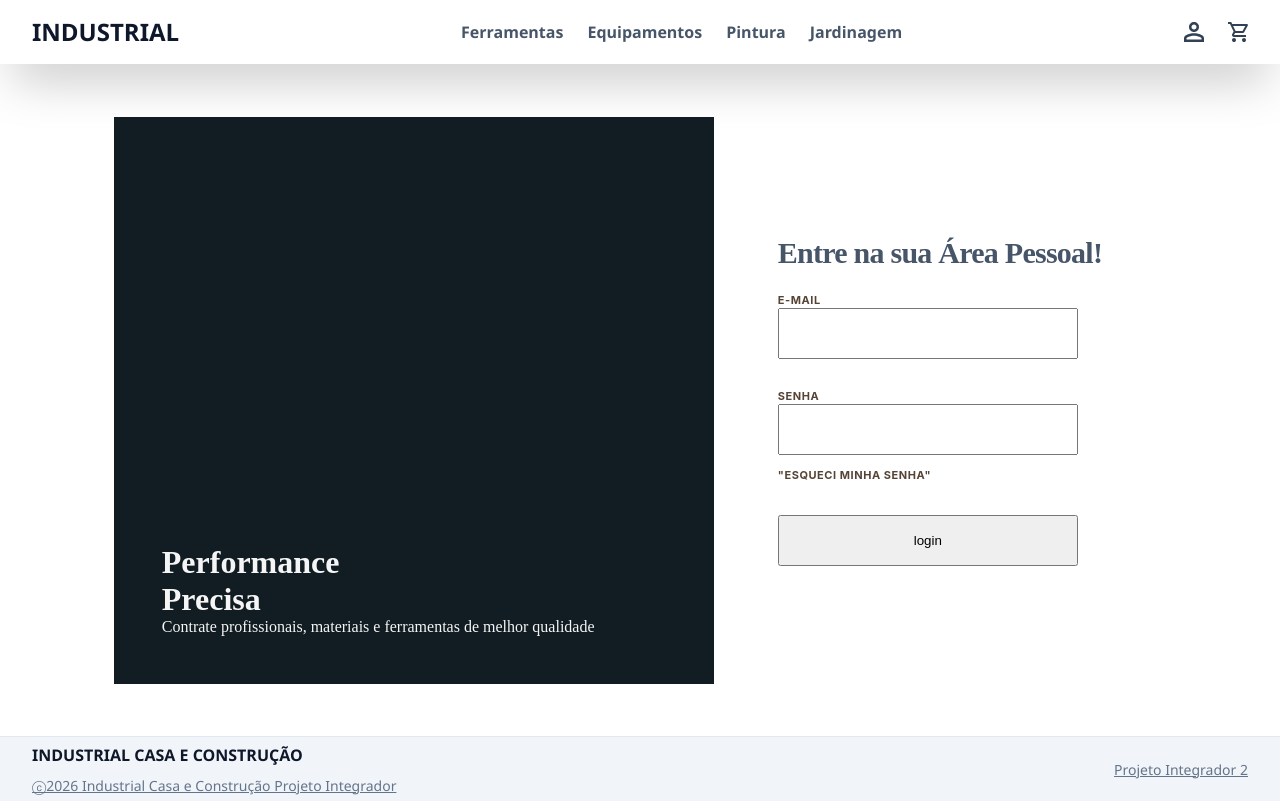
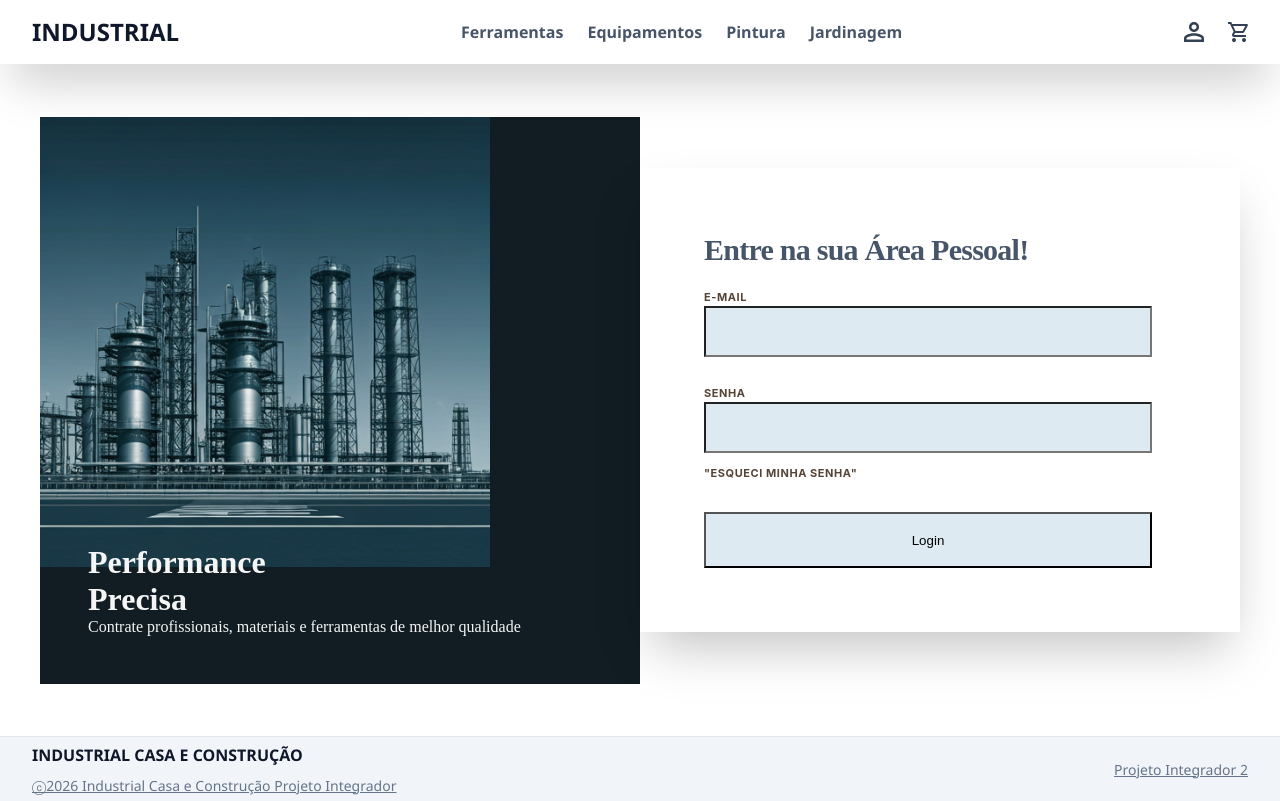
Before and after one commit to pedrohenrimartins/industrial, an Angular app: page /login in a window 1280 px wide. Built offline with nearby package versions, Linux system fonts and the light colour scheme.

Commit message:
Imagem na esquerda do login

```diff
--- a/src/app/pages/login/login.css
+++ b/src/app/pages/login/login.css
@@ -5,9 +5,6 @@
     align-items: center;
 
     justify-content: center;
-
-
-
 }
 
 .leftSide {
@@ -18,28 +15,30 @@
     flex-direction: column;
     justify-content: flex-end;
     align-items: flex-start;
-    grid-row: 1 / span 1;
-    grid-column: 1 / span 1;
+
     justify-self: stretch;
 
     background: #111D23;
     color: whitesmoke;
 
-
-
+    background-image: url(../../../../public/images/industriallogin.png);
     background-repeat: no-repeat;
-    background-size: 80%
+    background-size: 75%
 }
 
 .rightSide {
     display: flex;
+
+    min-height: 40%;
+    min-width: 600px;
+
     padding: 64px;
     flex-direction: column;
     justify-content: center;
     align-items: flex-start;
-    grid-row: 1 / span 1;
-    grid-column: 2 / span 1;
-    justify-self: stretch;
+
+
+    box-shadow: 0 25px 50px -12px rgba(0, 0, 0, 0.25);
 
     background: #FFF;
 }
@@ -53,12 +52,14 @@
     align-self: stretch;
 }
 
-.form {
+.form{
     display: flex;
     flex-direction: column;
     align-items: flex-start;
     gap: 24px;
     align-self: stretch;
+
+
 }
 
 input {
@@ -71,7 +72,8 @@ input {
 
 }
 
-button {
+input {
+    background:#DDEAF2;
     width: 448px;
     height: 56px;
 }
--- a/src/app/pages/login/login.html
+++ b/src/app/pages/login/login.html
@@ -31,9 +31,11 @@
                         <input type="password" name="password">
 
                     </p>
+
+
                     <p>"Esqueci Minha Senha"</p>
 
-                    <input type="submit" name="login" value="login" />
+                    <input type="submit" name="login" value="Login" />
 
 
 
```
Also changed, not shown: public/images/industriallogin.png (added).
